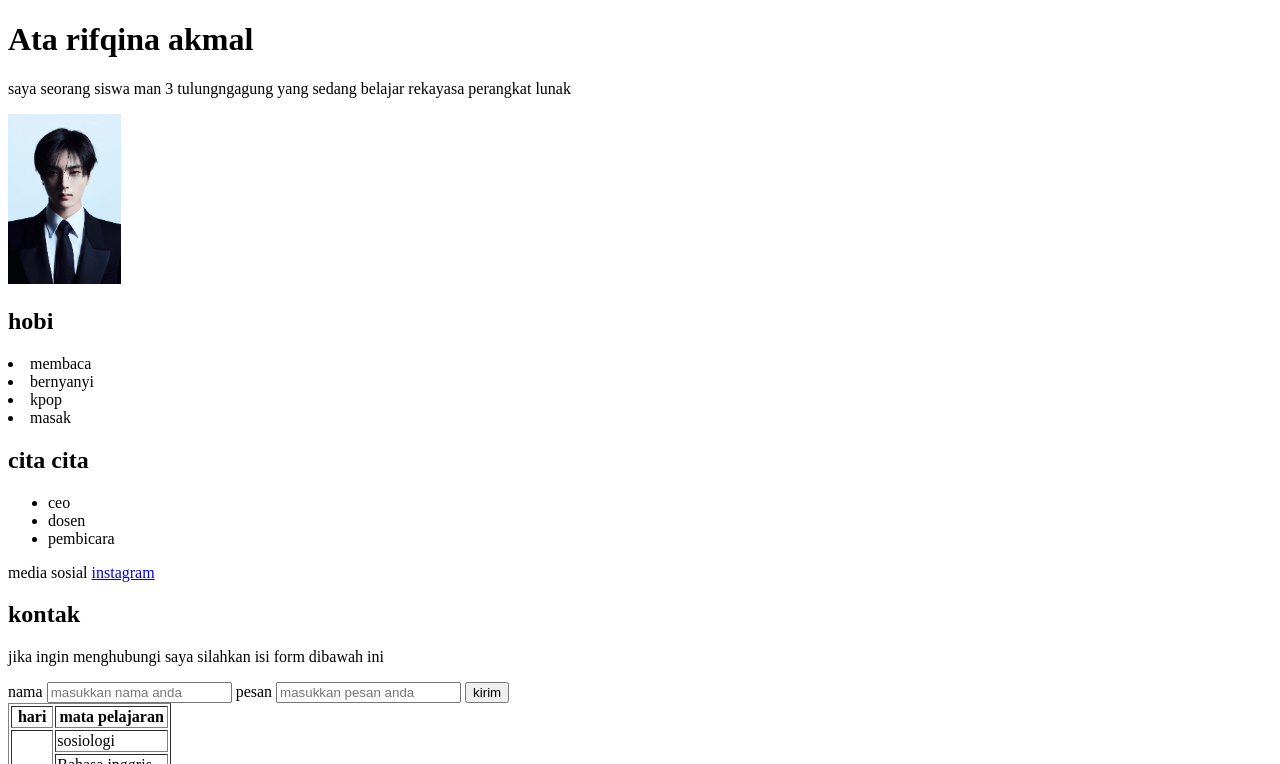
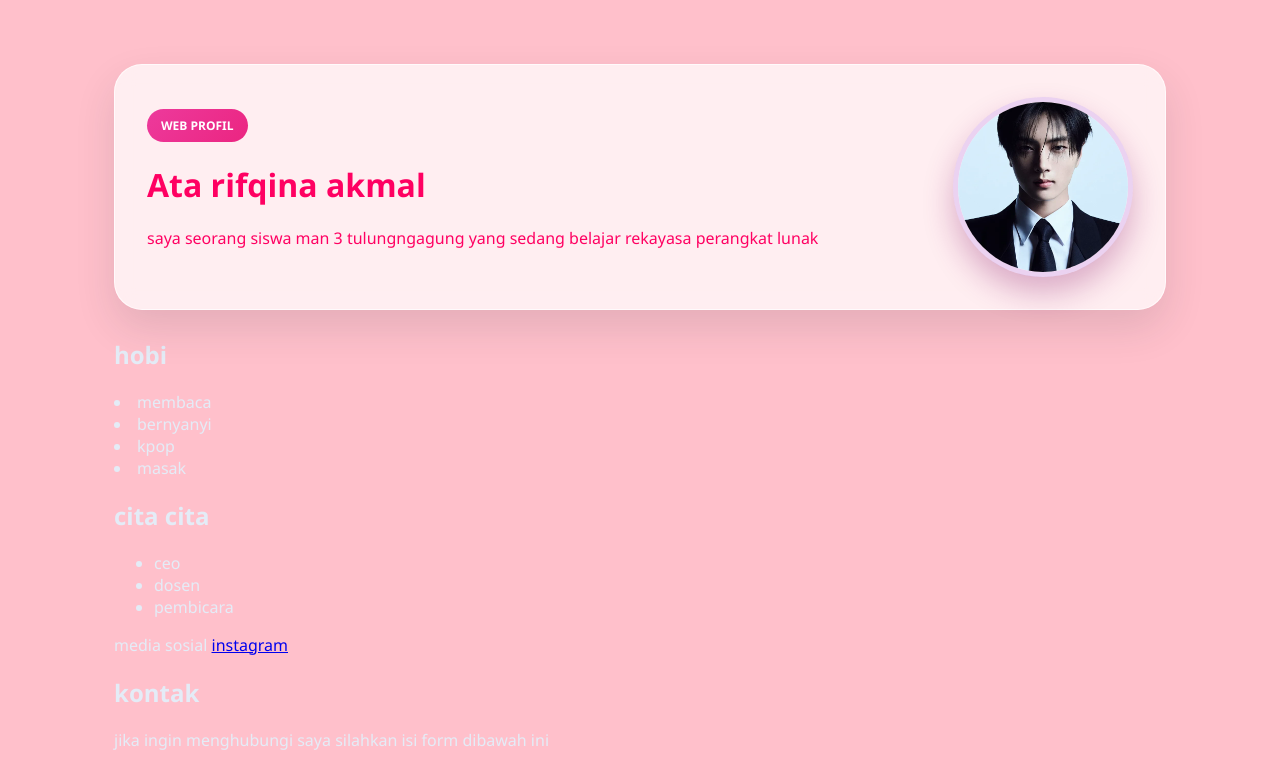
Before and after one commit to qina05/profil, a plain HTML site: page index.html in a window 1280 px wide. Shown: the top 764 px of the page. Drawn offline with Linux system fonts and the light colour scheme.

Commit message:
mengubah warna

```diff
--- a/index.html
+++ b/index.html
@@ -5,12 +5,19 @@
    <meta charset="UTF-8">
    <meta name="viewport" content="width=device-width, initial-scale=1.0">
    <title>profile</title>
+   <link rel="stylesheet" href="style.css" />
 </head>
 
 <body>
-   <h1>Ata rifqina akmal</h1>
-   <p>saya seorang siswa man 3 tulungngagung yang sedang belajar rekayasa perangkat lunak</p>
-   <img src="jay-enhypen-hero.webp" alt="foto jay" height="170" />
+   <div class="page">
+      <header class="hero">
+         <div class="profile-content">
+            <span class="badge">web profil</span>
+   <h1 style="color: rgb(255, 0, 98);">Ata rifqina akmal</h1>
+   <p class="deskripsi"style="color: rgb(255, 0, 98);">saya seorang siswa man 3 tulungngagung yang sedang belajar rekayasa perangkat lunak</p>
+         </div>
+   <img src="jay-enhypen-hero.webp" alt="foto jay" class="profile-photo" />
+      </header>
    <section>
       <h2>hobi</h2>
       <u1>
--- /dev/null
+++ b/style.css
@@ -0,0 +1,72 @@
+* {
+    box-sizing: border-box;
+}
+
+body {
+    margin: 0;
+    font-family: 'Segoe UI', Tahoma, Geneva, Verdana, sans-serif;
+    background: pink;
+    color: #e4ecf7;
+}
+
+.page {
+    max-width: 1100px;
+    margin: 40px auto;
+    padding: 24px;
+}
+
+.hero {
+    display: flex;
+    align-items: center;
+    justify-content: space-between;
+    gap: 30px;
+    background: rgba(255, 255, 255, 0.72);
+    backdrop-filter: blur(10px);
+    border: 1px solid rgba(255, 255, 255, 0.7);
+    box-shadow: 0 18px 40px rgba(30, 41, 59, 0.12);
+    border-radius: 28px;
+    padding: 32px;
+    margin-bottom: 28px;
+}
+
+.badge {
+    display: inline-block;
+    background: linear-gradient(135deg,#ed3a9c, #eb2581);
+    color: white;
+    padding: 8px 14px;
+    border-radius: 999px;
+    font-size: 12px;
+    font-weight: 700;
+    text-transform: uppercase;
+}
+
+.judul {
+    margin: 0;
+    font-family: 'plus jakarta sans', 'segoe UI',
+        sans-serif;
+    line-height: 1.4;
+}
+
+.judul-besar {
+    font-size: clamp(2.3rem, 4vw, 4rem);
+    font-weight: 800;
+    margin-top: 14px;
+}
+
+#teks2 {
+    margin-top: 12px;
+    max-width: 620px;
+    font-size: 1.08rem;
+    color: hsl(318, 36%, 45%);
+    text-align: left;
+    background: transparent;
+}
+
+.profile-photo {
+    width: 180px;
+    height: 180px;
+    object-fit: cover;
+    border-radius: 50%;
+    border: 5px solid rgba(124, 58, 237, 0.15);
+    box-shadow: 0 16px 30px rgba(136, 21, 102, 0.301);
+}
```
